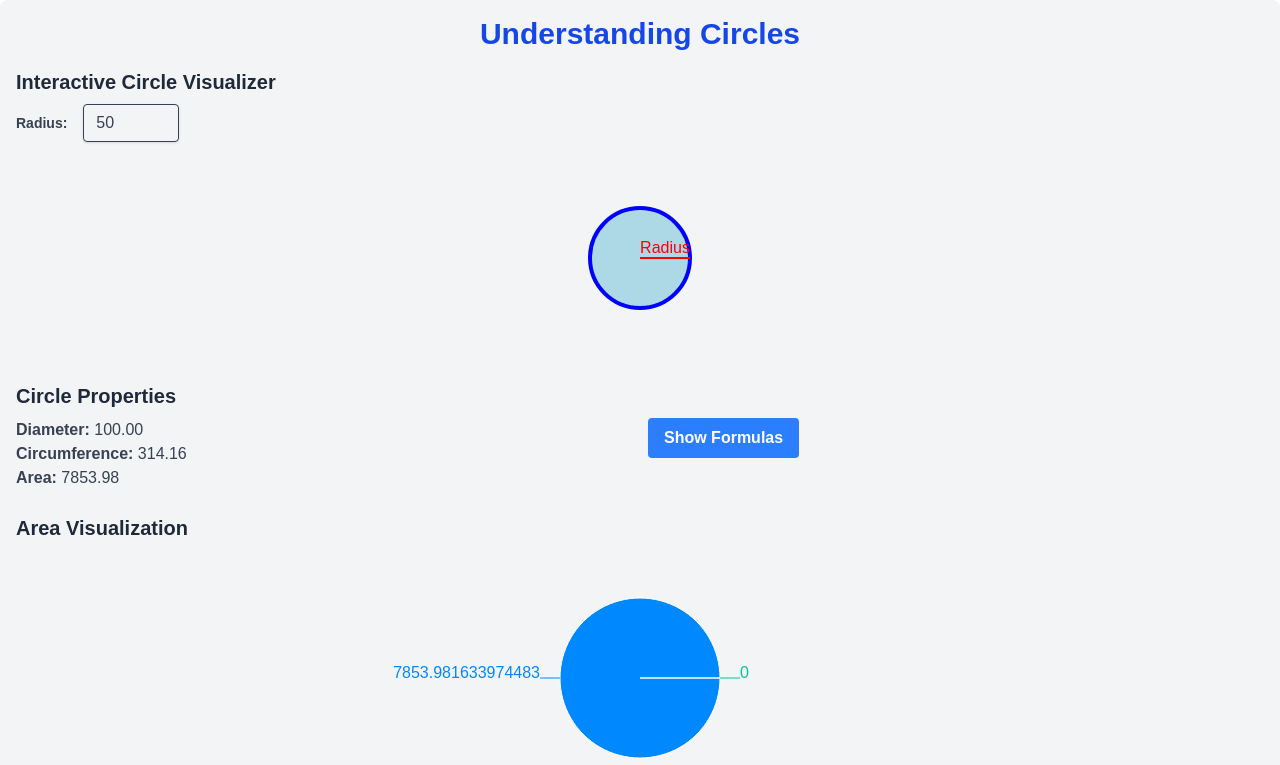
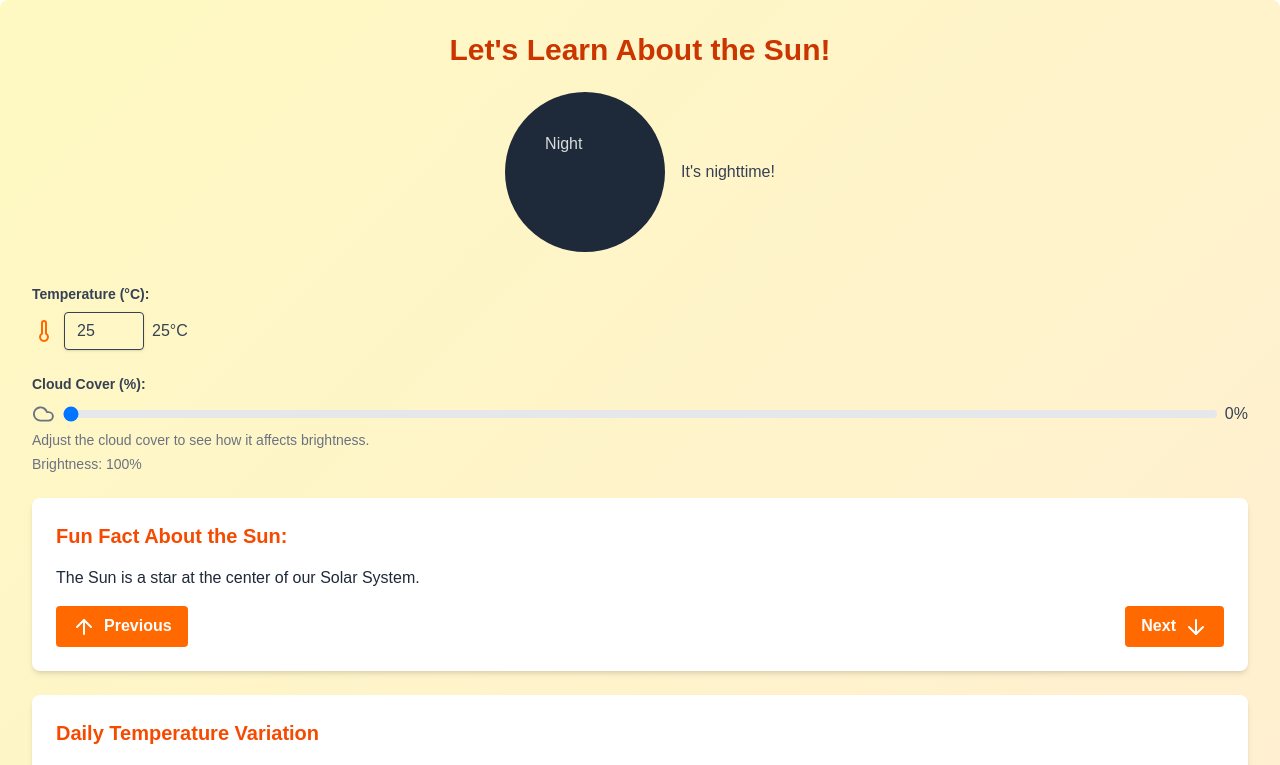
Before and after one commit to Rishabh503/freestand-genui, a Next.js app: page /test in a window 1280 px wide. Shown: the top 765 px of the page. Built offline with nearby package versions, Linux system fonts and the light colour scheme.

Commit message:
failing making

```diff
--- a/app/test/page.tsx
+++ b/app/test/page.tsx
@@ -1,165 +1,161 @@
 "use client";
 import React, { useState, useEffect } from 'react';
-import { Circle, Square, Triangle } from 'lucide-react';
-import { PieChart, Pie, Cell, ResponsiveContainer, Tooltip } from 'recharts';
+import { Sun, ArrowUp, ArrowDown, Cloud, Thermometer, Info } from 'lucide-react';
+import { LineChart, Line, XAxis, YAxis, CartesianGrid, Tooltip, Legend, ResponsiveContainer } from 'recharts';
 import { format } from 'date-fns';
 
 export default function LessonComponent() {
-  const [radius, setRadius] = useState(50);
-  const [diameter, setDiameter] = useState(radius * 2);
-  const [circumference, setCircumference] = useState(2 * Math.PI * radius);
-  const [area, setArea] = useState(Math.PI * radius * radius);
-  const [showFormula, setShowFormula] = useState(false);
-  const [animationTrigger, setAnimationTrigger] = useState(false);
+  const [sunFacts, setSunFacts] = useState([
+    "The Sun is a star at the center of our Solar System.",
+    "It's a giant ball of hot gas, mostly hydrogen and helium.",
+    "The Sun's gravity holds the Solar System together.",
+    "Light from the Sun reaches Earth in about 8 minutes.",
+    "The Sun is about 4.6 billion years old."
+  ]);
+  const [currentFactIndex, setCurrentFactIndex] = useState(0);
+  const [temperature, setTemperature] = useState(25);
+  const [cloudCover, setCloudCover] = useState(0); // 0-100
+  const [brightness, setBrightness] = useState(100); // 0-100
+  const [isDay, setIsDay] = useState(true);
+
+  const temperatureData = [
+    { time: '0:00', temperature: 15 },
+    { time: '3:00', temperature: 14 },
+    { time: '6:00', temperature: 18 },
+    { time: '9:00', temperature: 25 },
+    { time: '12:00', temperature: 30 },
+    { time: '15:00', temperature: 28 },
+    { time: '18:00', temperature: 22 },
+    { time: '21:00', temperature: 18 },
+    { time: '24:00', temperature: 16 },
+  ];
 
   useEffect(() => {
-    setDiameter(radius * 2);
-    setCircumference(2 * Math.PI * radius);
-    setArea(Math.PI * radius * radius);
-  }, [radius]);
+    if (temperature > 35) {
+      alert("Warning: High temperature! Stay hydrated.");
+    }
+    if (temperature < 10) {
+      alert("Warning: Low temperature! Dress warmly.");
+    }
 
-  const handleRadiusChange = (event: React.ChangeEvent<HTMLInputElement>) => {
-    const newRadius = parseFloat(event.target.value);
-    setRadius(newRadius);
+    // Simulate day/night cycle
+    const currentHour = new Date().getHours();
+    setIsDay(currentHour > 6 && currentHour < 18);
+
+  }, [temperature]);
+
+  const nextFact = () => {
+    setCurrentFactIndex((prevIndex) => (prevIndex + 1) % sunFacts.length);
   };
 
-  const toggleFormula = () => {
-    setShowFormula(!showFormula);
+  const prevFact = () => {
+    setCurrentFactIndex((prevIndex) => (prevIndex - 1 + sunFacts.length) % sunFacts.length);
   };
 
-  const triggerAnimation = () => {
-    setAnimationTrigger(!animationTrigger);
+  const handleTemperatureChange = (event: React.ChangeEvent<HTMLInputElement>) => {
+    setTemperature(Number(event.target.value));
   };
 
-  const pieChartData = [
-    { name: 'Area', value: area },
-    { name: 'Remaining', value: 1000 - area > 0 ? 1000 - area : 0 }, // Ensure no negative values
-  ];
-
-  const COLORS = ['#0088FE', '#00C49F'];
-
-  const CustomTooltip = ({ active, payload, label }: any) => {
-    if (active && payload && payload.length) {
-      return (
-        <div className="bg-white border border-gray-300 shadow-md p-2 rounded-md">
-          <p className="font-semibold">{`${payload[0].name} : ${payload[0].value.toFixed(2)}`}</p>
-        </div>
-      );
-    }
-
-    return null;
+  const handleCloudCoverChange = (event: React.ChangeEvent<HTMLInputElement>) => {
+    setCloudCover(Number(event.target.value));
+    setBrightness(100 - Number(event.target.value)); // Adjust brightness based on cloud cover
   };
 
   return (
-    <div className="container mx-auto p-4 bg-gray-100 rounded-lg shadow-md">
-      <h1 className="text-3xl font-semibold mb-4 text-center text-blue-700">Understanding Circles</h1>
+    <div className="container mx-auto p-8 bg-gradient-to-br from-yellow-100 to-orange-100 rounded-lg shadow-xl">
+      <h1 className="text-3xl font-bold text-center text-orange-700 mb-6">Let's Learn About the Sun!</h1>
 
-      <section className="mb-6">
-        <h2 className="text-xl font-semibold mb-2 text-gray-800">Interactive Circle Visualizer</h2>
-        <div className="flex items-center space-x-4">
-          <label htmlFor="radius" className="block text-gray-700 text-sm font-bold">
-            Radius:
-          </label>
+      {/* Sun Visualization */}
+      <div className="flex justify-center items-center mb-8">
+        <div className={`relative w-40 h-40 rounded-full ${isDay ? 'bg-yellow-500 shadow-2xl' : 'bg-gray-800'} transition-all duration-500 ease-in-out`}>
+          {isDay && <Sun className="absolute top-1/2 left-1/2 transform -translate-x-1/2 -translate-y-1/2 text-orange-500 w-20 h-20" />}
+          {!isDay && <div className="absolute top-1/2 left-1/2 transform -translate-x-1/2 -translate-y-1/2 text-white w-20 h-20 animate-pulse">Night</div>}
+        </div>
+        <div className="ml-4">
+          <p className="text-gray-700">{isDay ? 'It\'s daytime!' : 'It\'s nighttime!'}</p>
+        </div>
+      </div>
+
+      {/* Temperature Control */}
+      <div className="mb-6">
+        <label htmlFor="temperature" className="block text-gray-700 text-sm font-bold mb-2">
+          Temperature (°C):
+        </label>
+        <div className="flex items-center">
+          <Thermometer className="mr-2 text-orange-500" />
           <input
             type="number"
-            id="radius"
-            className="shadow appearance-none border rounded w-24 py-2 px-3 text-gray-700 leading-tight focus:outline-none focus:shadow-outline"
-            value={radius}
-            onChange={handleRadiusChange}
+            id="temperature"
+            value={temperature}
+            onChange={handleTemperatureChange}
+            className="shadow appearance-none border rounded w-20 py-2 px-3 text-gray-700 leading-tight focus:outline-none focus:shadow-outline"
           />
+          <span className="ml-2 text-gray-700">{temperature}°C</span>
         </div>
+      </div>
 
-        <div className="mt-4 flex justify-center items-center">
-          <svg width="200" height="200">
-            <circle
-              cx="100"
-              cy="100"
-              r={radius}
-              stroke="blue"
-              strokeWidth="4"
-              fill="lightblue"
-              className={`transition-all duration-500 ${animationTrigger ? 'scale-110' : 'scale-100'}`}
-            />
-            <line x1="100" y1="100" x2={100 + radius} y2="100" stroke="red" strokeWidth="2" />
-            <text x={100 + radius / 2} y="95" fill="red" textAnchor="middle">
-              Radius
-            </text>
-          </svg>
+      {/* Cloud Cover Control */}
+      <div className="mb-6">
+        <label htmlFor="cloudCover" className="block text-gray-700 text-sm font-bold mb-2">
+          Cloud Cover (%):
+        </label>
+        <div className="flex items-center">
+          <Cloud className="mr-2 text-gray-500" />
+          <input
+            type="range"
+            id="cloudCover"
+            min="0"
+            max="100"
+            value={cloudCover}
+            onChange={handleCloudCoverChange}
+            className="w-full h-2 bg-gray-200 rounded-lg appearance-none cursor-pointer"
+          />
+          <span className="ml-2 text-gray-700">{cloudCover}%</span>
         </div>
-      </section>
+        <p className="text-sm text-gray-500 mt-1">Adjust the cloud cover to see how it affects brightness.</p>
+        <p className="text-sm text-gray-500 mt-1">Brightness: {brightness}%</p>
+      </div>
 
-      <section className="mb-6">
-        <h2 className="text-xl font-semibold mb-2 text-gray-800">Circle Properties</h2>
-        <div className="grid grid-cols-1 md:grid-cols-2 gap-4">
-          <div>
-            <p className="text-gray-700">
-              <span className="font-semibold">Diameter:</span> {diameter.toFixed(2)}
-            </p>
-            <p className="text-gray-700">
-              <span className="font-semibold">Circumference:</span> {circumference.toFixed(2)}
-            </p>
-            <p className="text-gray-700">
-              <span className="font-semibold">Area:</span> {area.toFixed(2)}
-            </p>
-          </div>
-          <div>
-            <button
-              className="bg-blue-500 hover:bg-blue-700 text-white font-bold py-2 px-4 rounded focus:outline-none focus:shadow-outline"
-              onClick={toggleFormula}
-            >
-              {showFormula ? 'Hide Formulas' : 'Show Formulas'}
-            </button>
-            {showFormula && (
-              <div className="mt-4">
-                <p className="text-gray-600">Diameter = 2 * Radius</p>
-                <p className="text-gray-600">Circumference = 2 * π * Radius</p>
-                <p className="text-gray-600">Area = π * Radius²</p>
-              </div>
-            )}
-          </div>
+      {/* Sun Facts Carousel */}
+      <div className="bg-white shadow-md rounded-lg p-6 mb-6">
+        <h2 className="text-xl font-semibold text-orange-600 mb-4">Fun Fact About the Sun:</h2>
+        <p className="text-gray-800">{sunFacts[currentFactIndex]}</p>
+        <div className="flex justify-between mt-4">
+          <button onClick={prevFact} className="bg-orange-500 hover:bg-orange-700 text-white font-bold py-2 px-4 rounded focus:outline-none focus:shadow-outline">
+            <ArrowUp className="inline-block mr-2" />
+            Previous
+          </button>
+          <button onClick={nextFact} className="bg-orange-500 hover:bg-orange-700 text-white font-bold py-2 px-4 rounded focus:outline-none focus:shadow-outline">
+            Next
+            <ArrowDown className="inline-block ml-2" />
+          </button>
         </div>
-      </section>
+      </div>
 
-      <section className="mb-6">
-        <h2 className="text-xl font-semibold mb-2 text-gray-800">Area Visualization</h2>
-        <div className="w-full h-64">
-          <ResponsiveContainer>
-            <PieChart>
-              <Pie
-                data={pieChartData}
-                dataKey="value"
-                nameKey="name"
-                cx="50%"
-                cy="50%"
-                outerRadius={80}
-                fill="#8884d8"
-                label
-              >
-                {pieChartData.map((entry, index) => (
-                  <Cell key={`cell-${index}`} fill={COLORS[index % COLORS.length]} />
-                ))}
-              </Pie>
-              <Tooltip content={<CustomTooltip />} />
-            </PieChart>
-          </ResponsiveContainer>
-        </div>
-        <p className="text-gray-700 text-center">This pie chart visualizes the proportion of the circle's area.</p>
-      </section>
+      {/* Temperature Chart */}
+      <div className="bg-white shadow-md rounded-lg p-6">
+        <h2 className="text-xl font-semibold text-orange-600 mb-4">Daily Temperature Variation</h2>
+        <ResponsiveContainer width="100%" height={300}>
+          <LineChart data={temperatureData} margin={{ top: 5, right: 30, left: 20, bottom: 5 }}>
+            <CartesianGrid strokeDasharray="3 3" />
+            <XAxis dataKey="time" />
+            <YAxis />
+            <Tooltip />
+            <Legend />
+            <Line type="monotone" dataKey="temperature" stroke="#e67e22" activeDot={{ r: 8 }} />
+          </LineChart>
+        </ResponsiveContainer>
+        <p className="text-sm text-gray-500 mt-2">This chart shows how the temperature changes throughout the day.</p>
+      </div>
 
-      <section>
-        <h2 className="text-xl font-semibold mb-2 text-gray-800">Interactive Animation</h2>
-        <button
-          className="bg-green-500 hover:bg-green-700 text-white font-bold py-2 px-4 rounded focus:outline-none focus:shadow-outline"
-          onClick={triggerAnimation}
-        >
-          Animate Circle
-        </button>
-        <p className="mt-2 text-gray-700">Click the button to see the circle scale up and down!</p>
-      </section>
-
-      <footer className="mt-8 text-center text-gray-500">
-        <p>Learn more about circles and other shapes!</p>
-      </footer>
+      {/* Additional Information */}
+      <div className="mt-8 p-4 bg-yellow-50 rounded-md border border-yellow-200">
+        <h3 className="font-semibold text-lg text-orange-700 flex items-center"><Info className="mr-2" /> Additional Resources</h3>
+        <ul className="list-disc pl-5 mt-2 text-gray-700">
+          <li><a href="https://www.nasa.gov/mission_pages/sunearth/index.html" target="_blank" rel="noopener noreferrer" className="text-blue-500 hover:underline">NASA - Sun-Earth Connection</a></li>
+          <li><a href="https://www.space.com/15592-sun-facts-composition-size-age.html" target="_blank" rel="noopener noreferrer" className="text-blue-500 hover:underline">Space.com - Facts About The Sun</a></li>
+        </ul>
+      </div>
     </div>
   );
 }
```
Also changed, not shown: app/lessons/[id]/DynamicLessonRenderer.tsx (+83 -40 lines).
